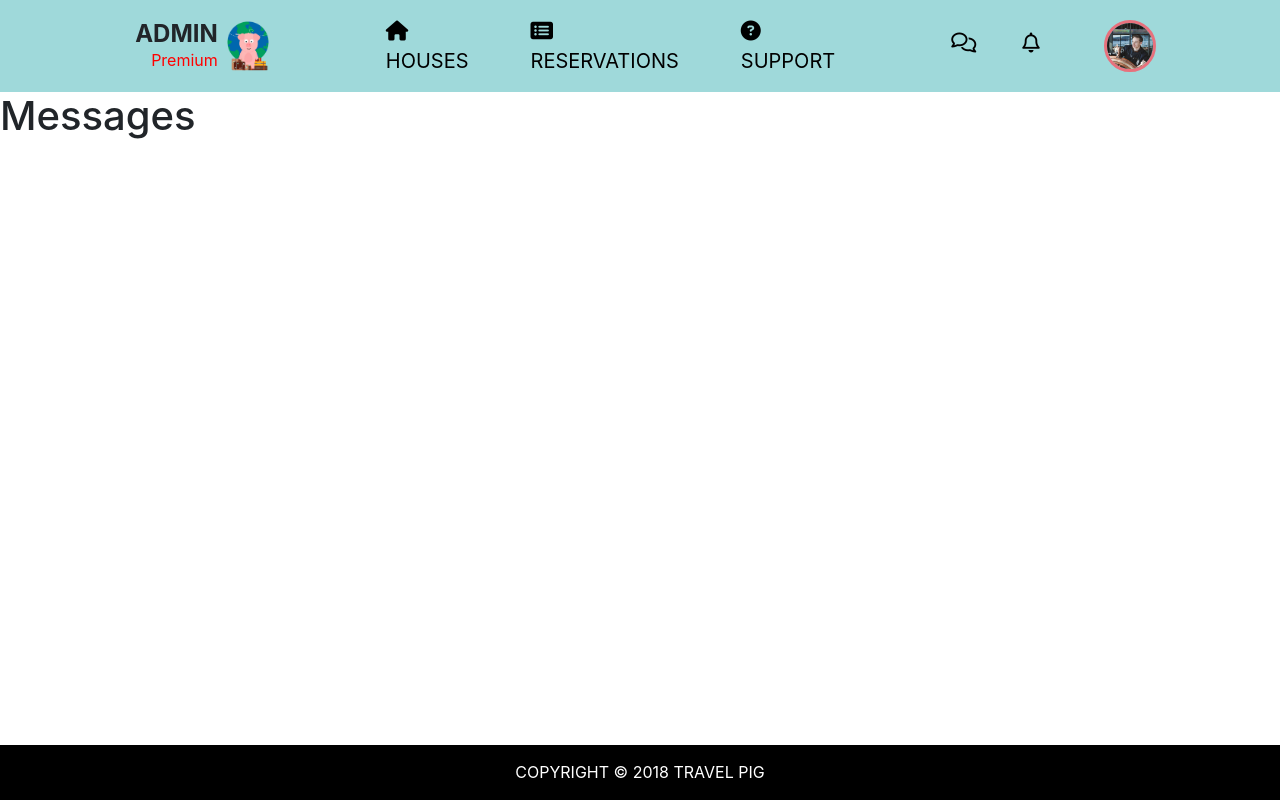
After one commit to Yuami/pigtravel-backend, a PHP site: page /messages.php in a window 1280 px wide. The commit adds this page. Run offline with PHP 8.4, Linux system fonts and the light colour scheme; some libraries are stand-ins or nearby versions; some web fonts are replaced.

Commit message:
Navigations

```diff
--- a/css/style.css
+++ b/css/style.css
@@ -55,7 +55,6 @@ nav li .nav-link {
 
 .head-brand-text {
     margin: 0 !important;
-    padding: 0 5px !important;
     font-size: 1.5em;
     font-weight: bold;
 }
--- a/header.php
+++ b/header.php
@@ -6,29 +6,33 @@
                 <h2 class="algn-r head-brand-text" href="#">ADMIN</h2>
                 <p class="algn-r mb-0"><span class="premium-text">Premium</span></p>
             </div>
-
-            <img src="img/logo.png" alt="" class="header-logo">
+            <a href="index.php">
+                <img src="img/logo.png" alt="" class="header-logo">
+            </a>
             <ul id="nav-ul" class="navbar-nav">
-                <li class="nav-item ml-3"><a href="#" class="nav-link"><i
-                                class="fas fa-home"></i> HOUSES</a>
+                <li class="nav-item ml-3">
+                    <a href="houselist.php" class="nav-link"><i class="fas fa-home"></i> HOUSES</a>
                 </li>
-                <li class="nav-item ml-3"><a href="#" class="nav-link"><i
-                                class="fas fa-list-alt"></i>
-                        RESERVATIONS</a></li>
-                <li class="nav-item ml-3"><a href="#" class="nav-link"><i
-                                class="fas fa-question-circle"></i>
-                        SUPPORT</a></li>
+                <li class="nav-item ml-3">
+                    <a href="reservations.php" class="nav-link"><i class="fas fa-list-alt"></i> RESERVATIONS</a>
+                </li>
+                <li class="nav-item ml-3">
+                    <a href="support.php" class="nav-link"><i class="fas fa-question-circle"></i> SUPPORT</a>
+                </li>
             </ul>
             <div id="header-right">
                 <ul id="nav-ul" class="navbar-nav">
-                    <li class="nav-item"><a href="#" class="nav-link"><i
-                                    class="far fa-comments"></i></a></li>
-                    <li class="nav-item mr-2"><a href="#" class="nav-link"><i
-                                    class="far fa-bell"></i></a></li>
-                    <li class="nav-item ml-5"><a href="#"></li>
-                    <img src="img/tempprofile.jpg" alt=""
-                         class="header-profile-img rounded-circle">
-                    </a>
+                    <li class="nav-item">
+                        <a href="messages.php" class="nav-link"><i class="far fa-comments"></i></a>
+                    </li>
+                    <li class="nav-item mr-2">
+                        <a href="notifications.php" class="nav-link"><i class="far fa-bell"></i></a>
+                    </li>
+                    <li class="nav-item ml-5">
+                        <a href="profile.php">
+                            <img src="img/tempprofile.jpg" alt="" class="header-profile-img rounded-circle">
+                        </a>
+                    </li>
                 </ul>
             </div>
         </nav>
--- a/index.php
+++ b/index.php
@@ -16,6 +16,7 @@
 <?php include_once("header.php") ?>
 
 <section>
+    <h1>Index</h1>
 
 </section>
 
--- /dev/null
+++ b/messages.php
@@ -0,0 +1,28 @@
+<!DOCTYPE html>
+<html lang="en">
+
+<head>
+    <meta charset="UTF-8">
+    <meta name="viewport" content="width=device-width, initial-scale=1.0">
+    <meta http-equiv="X-UA-Compatible" content="ie=edge">
+    <link rel="stylesheet" href="css/style.css">
+    <link rel="stylesheet" href="css/bootstrap.min.css">
+    <link rel="stylesheet" href="css/bootstrap-social.css">
+    <link rel="stylesheet" href="css/font-awesome.css">
+    <title>Messages</title>
+</head>
+
+<body>
+<?php include_once("header.php") ?>
+
+<section>
+<h1>Messages</h1>
+</section>
+
+
+<footer class="foot fixed-bottom">
+    <p>COPYRIGHT &copy 2018 TRAVEL PIG</p>
+</footer>
+<script src="js/font-awesome.js"></script>
+</body>
+</html>
--- a/profile.php
+++ b/profile.php
@@ -16,7 +16,7 @@
 <?php include_once("header.php") ?>
 
 <section>
-
+    <h1>Profile</h1>
 </section>
 
 
--- a/reservations.php
+++ b/reservations.php
@@ -16,6 +16,7 @@
 <?php include_once("header.php") ?>
 
 <section>
+    <h1>Reservations</h1>
 
 </section>
 
--- a/support.php
+++ b/support.php
@@ -16,6 +16,7 @@
 <?php include_once("header.php") ?>
 
 <section>
+    <h1>Support</h1>
 
 </section>
 
```
Also changed, not shown: notifications.php (added, +29 -0 lines).
